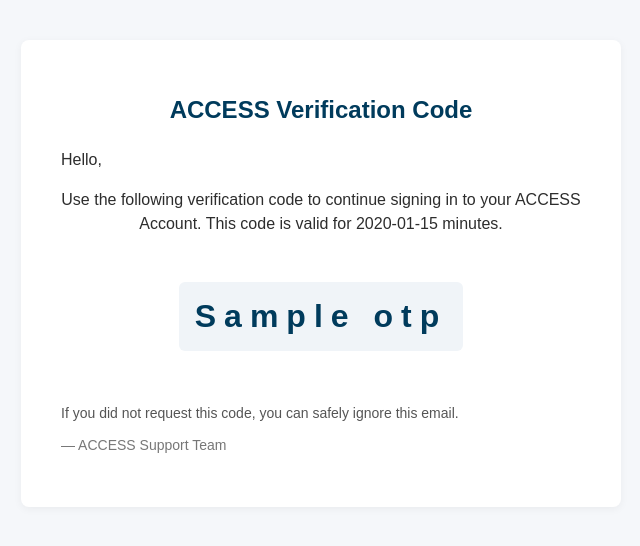
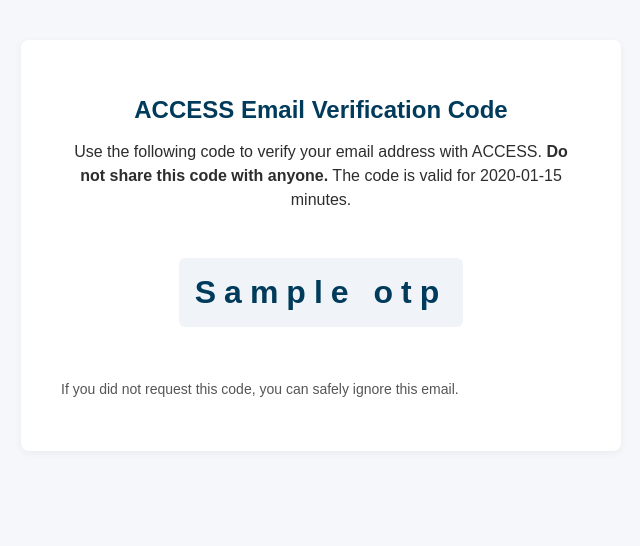
Before and after one commit to access-ci-org/ACCESS_Account_Backend, a Python web app: template templates/email_verification_code.html.jinja in a window 1280 px wide. Shown: the top 546 px of the page, without its empty margins (319-959 px from the left). Run offline with Jinja, Linux system fonts and the light colour scheme; the template is opened without the code that fills it: most values are stand-ins (such as "Sample title", 1, 10 or a date in 2020).

Commit message:
fix(otp): update OTP email text

```diff
--- a/templates/email_verification_code.html.jinja
+++ b/templates/email_verification_code.html.jinja
@@ -2,7 +2,7 @@
 <html>
 <head>
   <meta charset="UTF-8" />
-  <title>ACCESS Verification Code</title>
+  <title>ACCESS Email Verification Code</title>
 </head>
 
 <body style="margin:0; padding:0; background-color:#f5f7fa; font-family:Arial, sans-serif; color:#2d2d2d;">
@@ -18,16 +18,13 @@
             <td>
 
               <h1 style="font-size:24px; font-weight:700; color:#003b5c; text-align:center;">
-                ACCESS Verification Code
+                ACCESS Email Verification Code
               </h1>
 
-              <p style="font-size:16px; margin-top:24px; line-height:1.5;">
-                Hello,
-              </p>
-
               <p style="font-size:16px; margin:16px 0; line-height:1.5; text-align:center;">
-                Use the following verification code to continue signing in to your ACCESS Account.
-                This code is valid for {{ lifetime }} minutes.
+                Use the following code to verify your email address with ACCESS.
+                <strong style="font-weight:700;">Do not share this code with anyone.</strong>
+                The code is valid for {{ lifetime }} minutes.
               </p>
 
               <div style="text-align:center; margin-top:16px;">
@@ -50,10 +47,6 @@
                 If you did not request this code, you can safely ignore this email.
               </p>
 
-              <p style="font-size:14px; margin-top:16px; color:#777;">
-                — ACCESS Support Team
-              </p>
-
             </td>
           </tr>
         </table>
```
Also changed, not shown: 1 other file.
